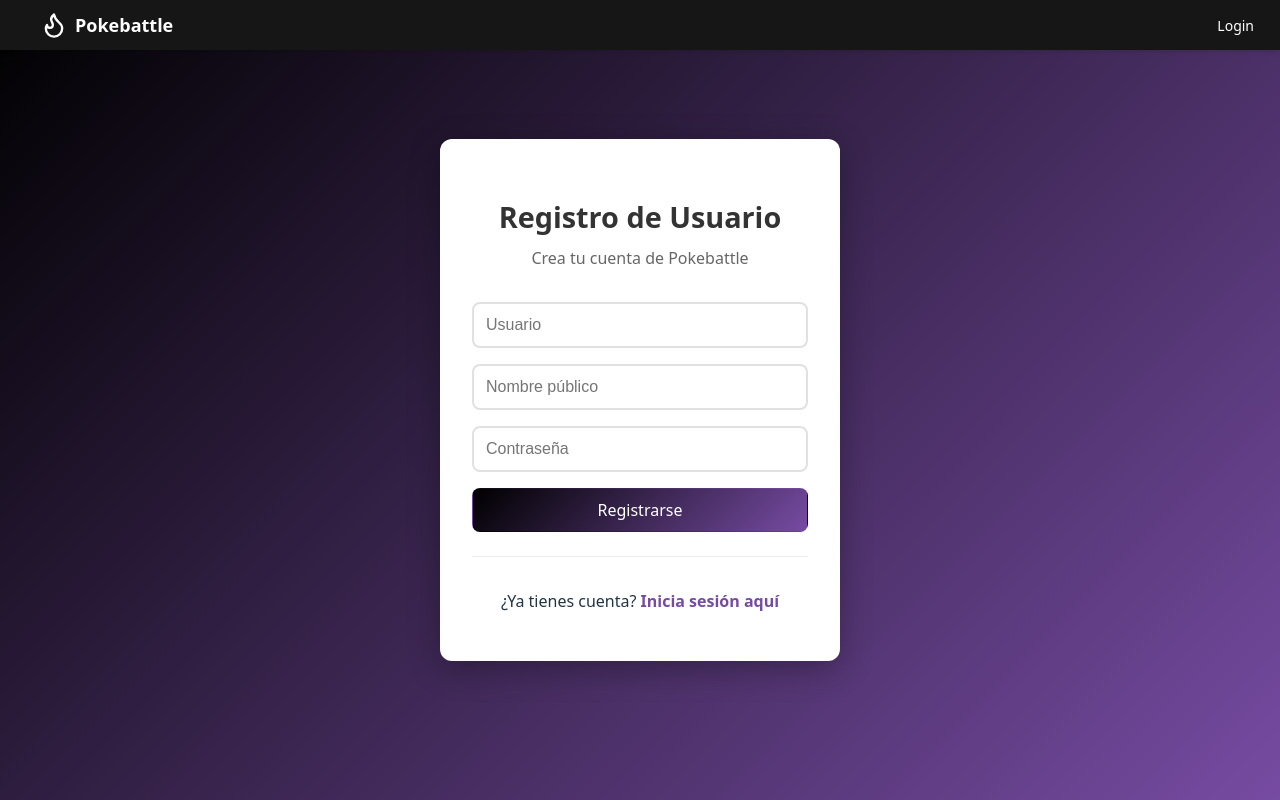
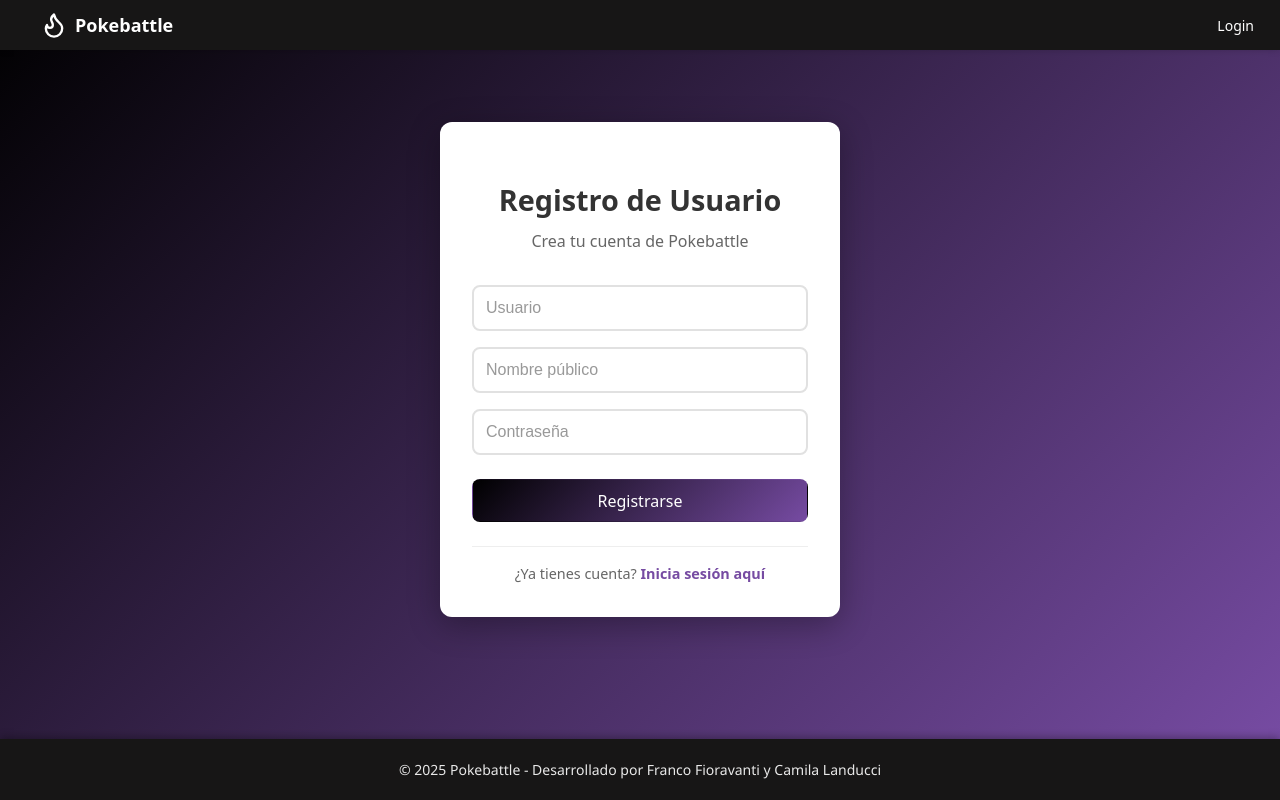
Before and after one commit to francofioravanti/seminario--php, a React (Vite) app in the folder mi-proyecto/: page /registro in a window 1280 px wide. Built offline with nearby package versions, Linux system fonts and the light colour scheme.

Commit message:
ARREGLAMOS FOOTER EN REGISTRO

```diff
--- a/mi-proyecto/src/pages/registro/RegistroPage.css
+++ b/mi-proyecto/src/pages/registro/RegistroPage.css
@@ -5,11 +5,12 @@
   width: 100%;
   height: 100%;
   z-index: 999;
+  display: flex;
+  flex-direction: column;
 }
 
 .registro-container {
-  min-height: 100vh;
-  height: 100vh;
+  flex: 1;
   display: flex;
   align-items: center;
   justify-content: center;
@@ -39,27 +40,40 @@
   color: #333;
   margin-bottom: 0.5rem;
   font-size: 1.8rem;
+  font-weight: 600;
 }
 
 .registro-header p {
   color: #666;
   margin: 0;
+  font-size: 1rem;
+}
+
+form {
+  display: flex;
+  flex-direction: column;
+  gap: 1rem;
 }
 
 input {
   width: 100%;
   padding: 12px;
-  margin-bottom: 1rem;
   border: 2px solid #e1e1e1;
   border-radius: 8px;
   font-size: 1rem;
   box-sizing: border-box;
   transition: border-color 0.3s ease;
+  color: #333;
+  background: white;
 }
 
 input:focus {
   outline: none;
   border-color: #764ba2;
+}
+
+input::placeholder {
+  color: #999;
 }
 
 button {
@@ -74,6 +88,7 @@ button {
   cursor: pointer;
   transition: transform 0.2s ease, box-shadow 0.2s ease;
   box-sizing: border-box;
+  margin-top: 0.5rem;
 }
 
 button:hover {
@@ -84,15 +99,18 @@ button:hover {
 .errores {
   background: #fee;
   border: 1px solid #fcc;
-  border-radius: 4px;
+  border-radius: 8px;
   padding: 1rem;
   margin-top: 1rem;
   list-style: none;
+  margin-left: 0;
+  padding-left: 1rem;
 }
 
 .errores li {
   color: #c33;
   margin-bottom: 0.5rem;
+  font-size: 0.9rem;
 }
 
 .errores li:last-child {
@@ -106,6 +124,12 @@ button:hover {
   border-top: 1px solid #eee;
 }
 
+.registro-footer p {
+  color: #666;
+  margin: 0;
+  font-size: 0.9rem;
+}
+
 .login-link {
   color: #764ba2;
   text-decoration: none;
@@ -115,3 +139,10 @@ button:hover {
 .login-link:hover {
   text-decoration: underline;
 }
+
+
+.registro-page .footer {
+  position: relative;
+  z-index: 1000;
+  margin-top: auto;
+}
--- a/mi-proyecto/src/pages/registro/RegistroPage.jsx
+++ b/mi-proyecto/src/pages/registro/RegistroPage.jsx
@@ -1,7 +1,7 @@
 import { useState } from 'react';
 import { useNavigate } from 'react-router-dom';
 import './RegistroPage.css';
-
+import FooterComponent from '../../components/FooterComponent';
 function RegistroPage() {
   const [usuario, setUsuario] = useState('');
   const [nombre, setNombre] = useState('');
@@ -109,6 +109,7 @@ function RegistroPage() {
           </div>
         </div>
       </div>
+      <FooterComponent />
     </div>
   );
 }
```
